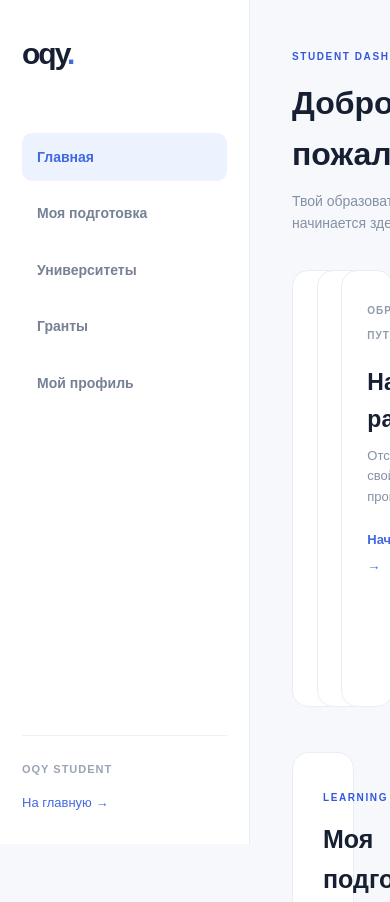
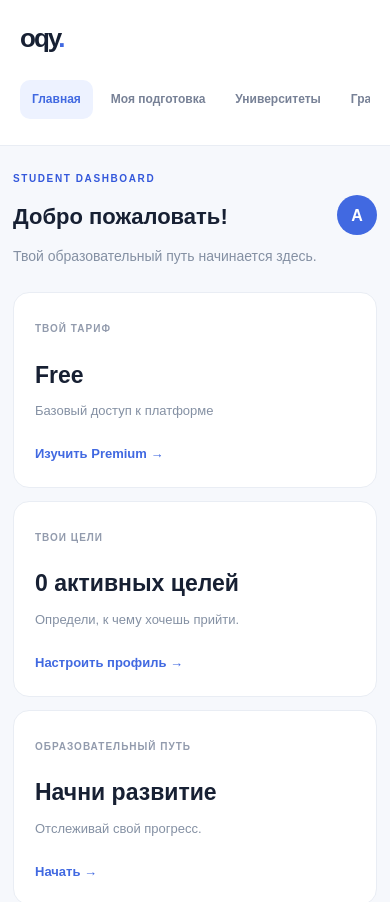
Before and after one commit to Allttooiirr/oqy2, a plain HTML site: page student.html in a window 390 px wide. Shown: the top 902 px of the page. Drawn offline with Linux system fonts and the light colour scheme.

Commit message:
Update responsive.css

```diff
--- a/CSS/responsive.css
+++ b/CSS/responsive.css
@@ -312,3 +312,118 @@ html, body {
 body {
     max-width: 100%;
 }
+/* =====================================
+   OQY STUDENT DASHBOARD RESPONSIVE
+===================================== */
+
+@media (max-width: 1100px) {
+
+    .student-dashboard {
+        grid-template-columns: 210px minmax(0, 1fr);
+    }
+
+    .student-main {
+        padding: 30px;
+    }
+
+    .student-overview {
+        grid-template-columns: repeat(2, minmax(0, 1fr));
+    }
+
+}
+
+@media (max-width: 768px) {
+
+    .student-dashboard {
+        display: block;
+    }
+
+    .student-sidebar {
+        position: relative;
+        width: 100%;
+        height: auto;
+        min-height: auto;
+        padding: 18px 20px;
+        border-right: none;
+        border-bottom: 1px solid #e9edf4;
+    }
+
+    .student-sidebar .logo {
+        margin-bottom: 20px;
+        font-size: 26px;
+    }
+
+    .student-nav {
+        flex-direction: row;
+        overflow-x: auto;
+        padding-bottom: 8px;
+        gap: 6px;
+    }
+
+    .student-nav a {
+        white-space: nowrap;
+        padding: 10px 12px;
+        font-size: 12px;
+    }
+
+    .sidebar-bottom {
+        display: none;
+    }
+
+    .student-main {
+        padding: 24px 18px;
+    }
+
+    .student-header {
+        margin-bottom: 25px;
+    }
+
+    .student-header h1 {
+        font-size: 25px;
+    }
+
+    .student-overview {
+        grid-template-columns: 1fr;
+        gap: 13px;
+        margin-bottom: 30px;
+    }
+
+    .dashboard-card {
+        padding: 21px;
+    }
+
+    .student-section {
+        padding: 22px 18px;
+        margin-bottom: 25px;
+    }
+
+    .student-section h2 {
+        font-size: 21px;
+    }
+
+    .student-module-grid {
+        grid-template-columns: 1fr;
+    }
+
+}
+
+@media (max-width: 400px) {
+
+    .student-main {
+        padding: 18px 13px;
+    }
+
+    .student-header h1 {
+        font-size: 22px;
+    }
+
+    .student-avatar {
+        width: 40px;
+        height: 40px;
+    }
+
+    .student-section {
+        padding: 18px 14px;
+    }
+
+}
```
